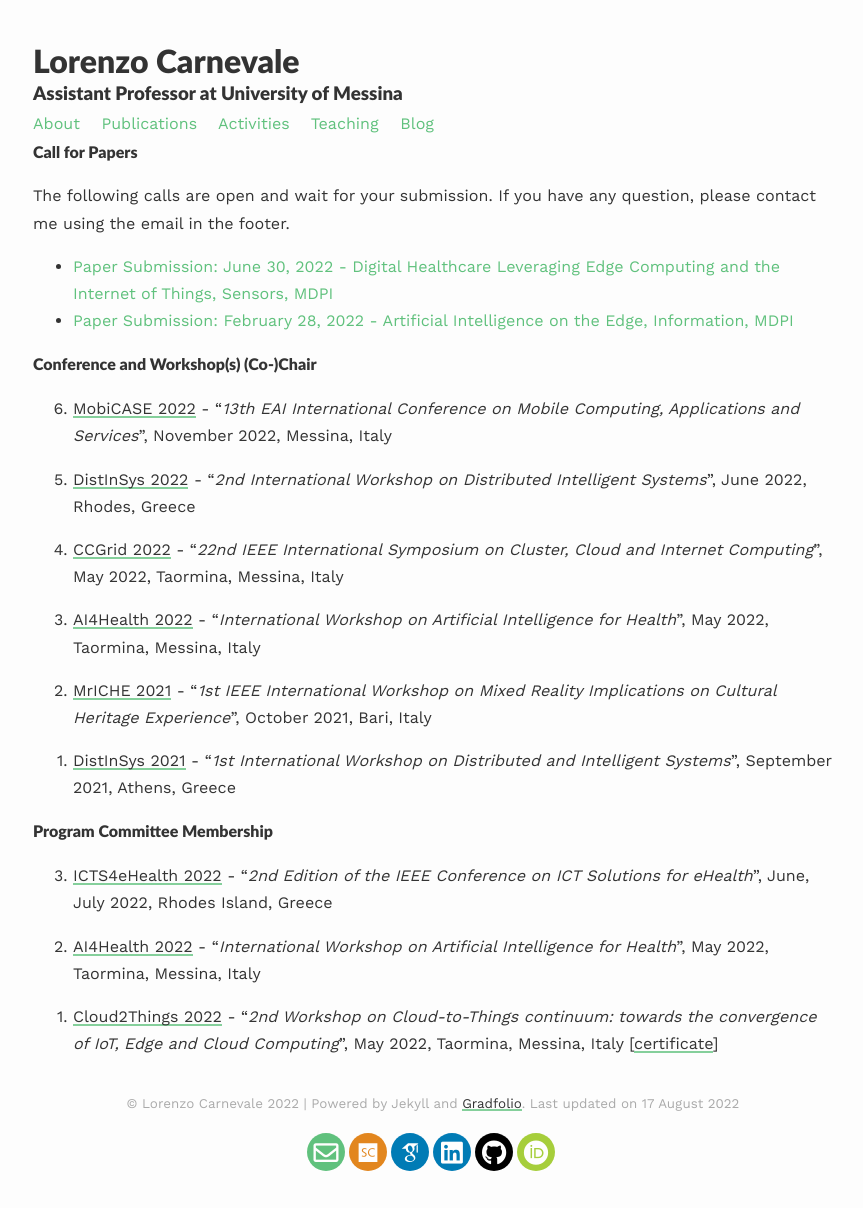
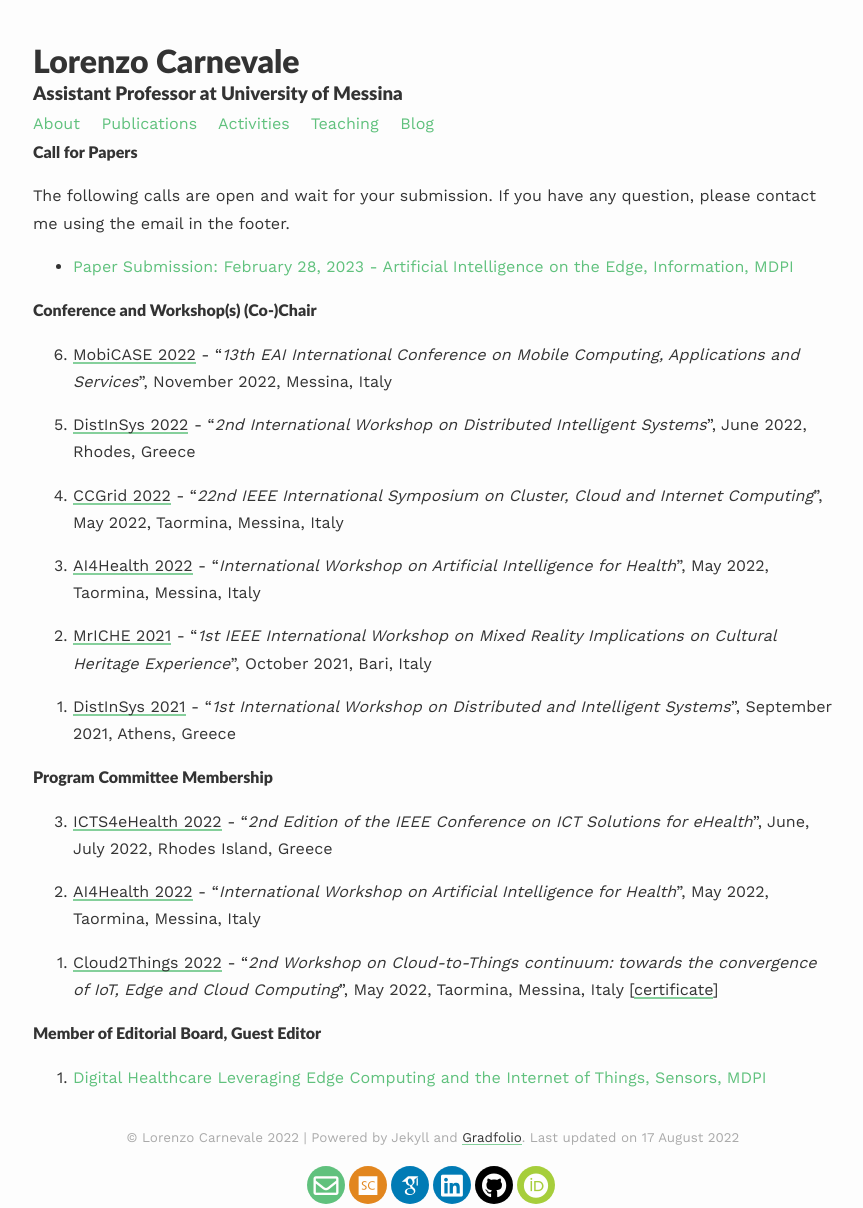
Before and after one commit to lcarnevale/lcarnevale.github.io, a Jekyll site: the page built from _pages/activities.md, in a window 1280 px wide. Shown: the whole page, without its empty margins (207-1070 px from the left). Built offline with Jekyll 4.4.1, drawn with Linux system fonts in a browser that asks for light colours; nearby versions of some CDN libraries; some web fonts are replaced; before the commit the page ends 1175 px from its top, so only the background shows below that.

Commit message:
update activities

```diff
--- a/_pages/activities.md
+++ b/_pages/activities.md
@@ -8,8 +8,7 @@ published: true
 #### Call for Papers
 The following calls are open and wait for your submission. If you have any question, please contact me using the email in the footer.
 
-- [Paper Submission: June 30, 2022 - Digital Healthcare Leveraging Edge Computing and the Internet of Things, Sensors, MDPI](https://www.mdpi.com/journal/sensors/special_issues/digihealth_IoT)
-- [Paper Submission: February 28, 2022 - Artificial Intelligence on the Edge, Information, MDPI](https://www.mdpi.com/journal/information/special_issues/AI_on_the_edge)
+- [Paper Submission: February 28, 2023 - Artificial Intelligence on the Edge, Information, MDPI](https://www.mdpi.com/journal/information/special_issues/AI_on_the_edge)
 
 #### Conference and Workshop(s) (Co-)Chair
 0. [MobiCASE 2022](https://mobicase.eai-conferences.org/2022) - "<i>13th EAI International Conference on Mobile Computing, Applications and Services</i>", November 2022, Messina, Italy
@@ -32,3 +31,7 @@ The following calls are open and wait for your submission. If you have any quest
 
 0. [Cloud2Things 2022](https://cloud2things2022.netsons.org) - "<i>2nd Workshop on Cloud-to-Things continuum: towards the convergence of IoT, Edge and Cloud Computing</i>", May 2022, Taormina, Messina, Italy [[certificate](https://drive.google.com/file/d/1tR7AiEKAzVlR0Z5y8EHwjZcD36Pztheb/view?usp=sharing)]
 {: reversed="reversed"}
+
+#### Member of Editorial Board, Guest Editor
+0. [Digital Healthcare Leveraging Edge Computing and the Internet of Things, Sensors, MDPI](https://www.mdpi.com/journal/sensors/special_issues/digihealth_IoT)
+{: reversed="reversed"}
```
